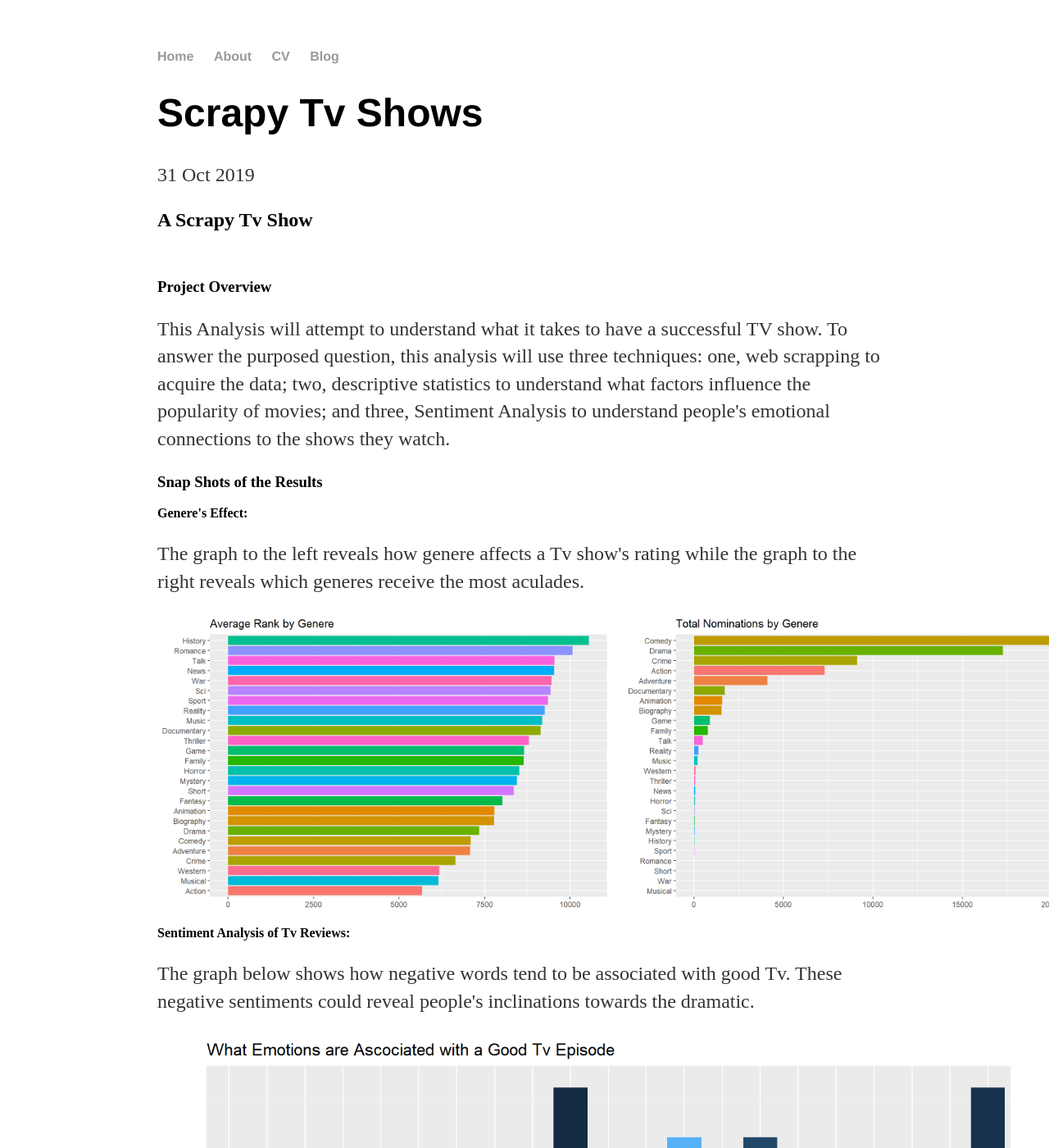
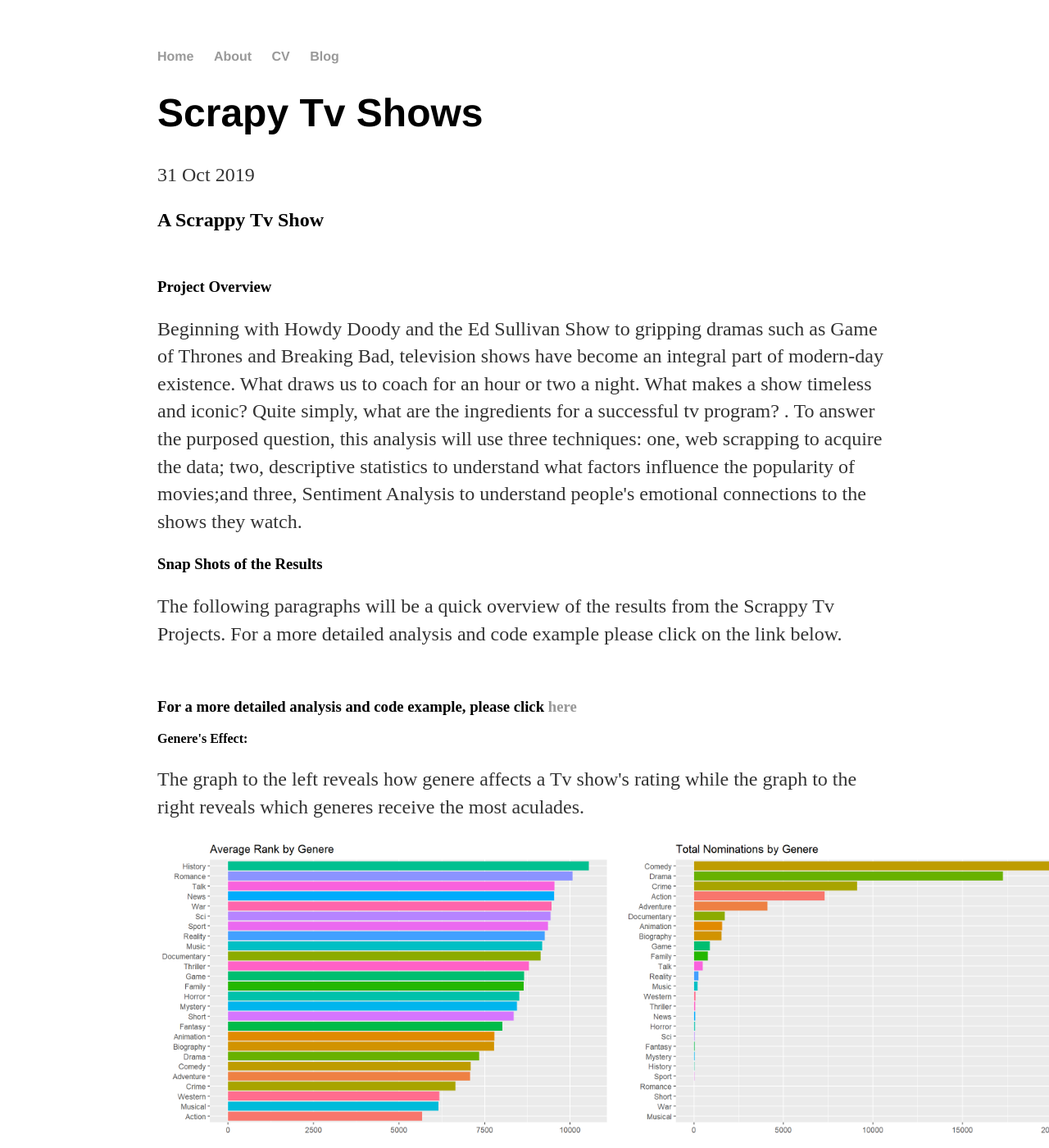
Before and after one commit to jwr1015/jwr1015.github.io, a Jekyll site: the page built from _posts/2019-10-31-Scraping_sentimental_tv.html, in a window 1280 px wide and 1400 px high. Shown: the whole window at 82% size. Built offline with Jekyll 4.4.1, drawn with Linux system fonts in a browser that asks for light colours; some of the changed text lies outside the part shown.

Commit message:
Update 2019-10-31-Scraping_sentimental_tv.html

```diff
--- a/_posts/2019-10-31-Scraping_sentimental_tv.html
+++ b/_posts/2019-10-31-Scraping_sentimental_tv.html
@@ -3,16 +3,25 @@ layout: post
 title: "Scrapy Tv Shows"
 date: 2019-10-31
 ---
-<h2><strong>A Scrapy Tv Show</strong></h2>
+<h2><strong>A Scrappy Tv Show</strong></h2>
 <br>
 <h3><strong>Project Overview</strong></h3>
 <p>
-This Analysis will attempt to understand what it takes to have a successful TV show. To answer the purposed question,
-this analysis will use three techniques: one, web scrapping to acquire the data; two, descriptive statistics to
-understand what factors influence the popularity of movies;
-and three, Sentiment Analysis to understand people's emotional connections to the shows they watch.
+Beginning with Howdy Doody and the Ed Sullivan Show to gripping dramas such as Game of Thrones and Breaking Bad,
+television shows have become an integral part of modern-day existence. What draws us to coach for an hour or two a night.
+What makes a show timeless and iconic? Quite simply, what are the ingredients for a successful tv program? . To answer the
+purposed question, this analysis will use three techniques: one, web scrapping to acquire the data; two, descriptive statistics to
+understand what factors influence the popularity of movies;and three, Sentiment Analysis to understand people's emotional connections to the shows they watch.
 </p>
+
 <strong><h3>Snap Shots of the Results</h3></strong>
+<p>
+  The following paragraphs will be a quick overview of the results from the Scrappy Tv Projects.
+  For a more detailed analysis and code example please click on the link below.
+</p><br>
+<strong><h3>For a more detailed analysis and code example, please click
+<a href="https://jwr1015.github.io/markdown_links/scrapy_markdown.html">here</a></h3></strong>
+
 <strong>Genere's Effect:</strong>
 <p>
 The graph to the left reveals how genere affects a Tv
```
Also changed, not shown: other parts of _posts/2019-10-31-Scraping_sentimental_tv.html (+0 -1 lines).
